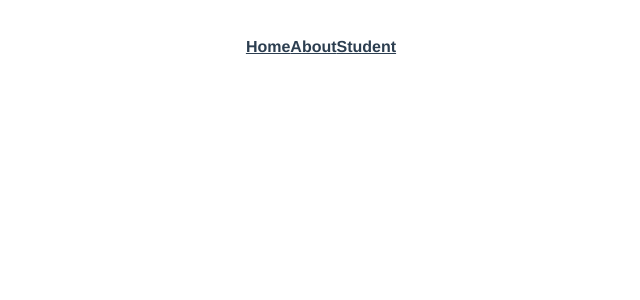
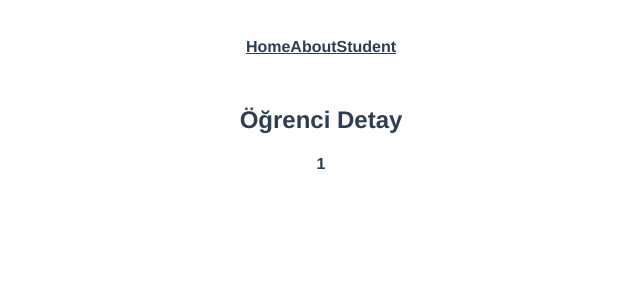
Before and after one commit to WarringCoder/Vue, a Vue app in the folder Learning.../Vu3-1/two/routing/: page /student/1 in a window 1280 px wide. Before the commit this address had no page. Shown: the top 300 px of the page, without its empty margins (319-959 px from the left). Built offline with nearby package versions, Linux system fonts and the light colour scheme.

Commit message:
Route_Lesson_Completed

```diff
--- a/Learning.../Vu3-1/two/routing/src/App.vue
+++ b/Learning.../Vu3-1/two/routing/src/App.vue
@@ -4,6 +4,7 @@
       <router-link to="/">Home</router-link>
       <router-link to="/about">About</router-link>
       <router-link to="/student">Student</router-link>
+
     </nav>
   <router-view/>
  </div>
--- a/Learning.../Vu3-1/two/routing/src/router/index.js
+++ b/Learning.../Vu3-1/two/routing/src/router/index.js
@@ -2,6 +2,7 @@ import { createRouter, createWebHistory } from 'vue-router'
 import HomeView from '../views/HomeView.vue';
 import AboutView from '@/views/AboutView.vue';
 import StudentView from '@/views/StudentView.vue';
+import StudentDetail from '@/views/StudentDetail.vue';
 
 const routes = [
   {
@@ -18,6 +19,11 @@ const routes = [
     path: '/student',
     name: 'StudentView',
     component: StudentView
+  },
+  {
+    path: '/student/:id',
+    name: 'StudentDetail',
+    component: StudentDetail
   }
 ]
 
--- /dev/null
+++ b/Learning.../Vu3-1/two/routing/src/views/StudentDetail.vue
@@ -0,0 +1,16 @@
+<template>
+    <div>
+        <h2>Öğrenci Detay</h2>
+        <h4>{{ id }}</h4>
+    </div>
+</template>
+<script>
+    export default
+    {
+        data(){
+            return{
+                id:this.$route.params.id
+            }
+        }
+    }
+</script>
```
